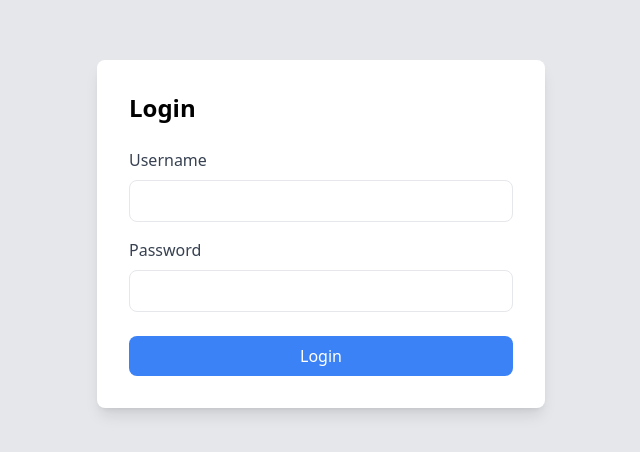
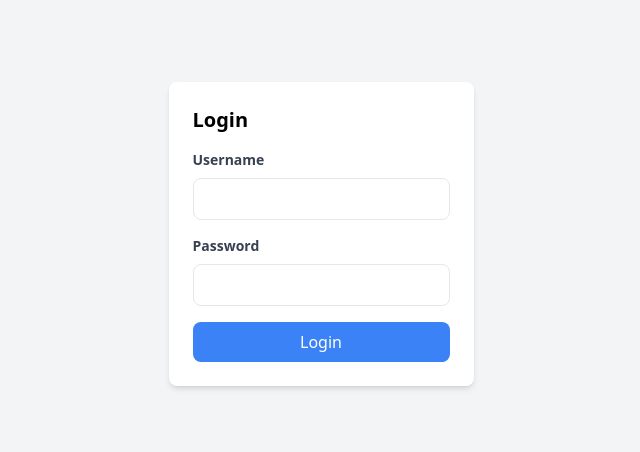
Before and after one commit to Thirapi/comunication, a React (Vite) app: page / in a window 1280 px wide. Shown: the part 166-618 px from the top of the page, without its empty margins (319-959 px from the left). Built offline with nearby package versions, Linux system fonts and the light colour scheme; no server answers.

Commit message:
Fix authentication session issue after login

```diff
--- a/src/pages/Chat.jsx
+++ b/src/pages/Chat.jsx
@@ -1,3 +1,4 @@
+// Chat.jsx
 import React, { useState, useEffect } from 'react';
 import { useNavigate } from 'react-router-dom';
 import supabase from '../supabaseClient';
@@ -9,10 +10,9 @@ const Chat = () => {
   const navigate = useNavigate();
 
   useEffect(() => {
-    // Fetch authenticated user
     const getUser = async () => {
       const { data: { user }, error } = await supabase.auth.getUser();
-      if (error) {
+      if (error || !user) {
         console.error('Error fetching user', error);
         navigate('/'); // Redirect to login if user is not authenticated
       } else {
@@ -21,7 +21,6 @@ const Chat = () => {
     };
 
     getUser();
-
     fetchMessages();
 
     const subscription = supabase
--- a/src/pages/Login.jsx
+++ b/src/pages/Login.jsx
@@ -1,52 +1,85 @@
+// Login.jsx
 import React, { useState } from 'react';
 import { useNavigate } from 'react-router-dom';
 import supabase from '../supabaseClient';
-import bcrypt from 'bcryptjs';
 
 const Login = () => {
   const [username, setUsername] = useState('');
   const [password, setPassword] = useState('');
+  const [error, setError] = useState('');
   const navigate = useNavigate();
 
   const handleLogin = async (e) => {
     e.preventDefault();
 
-    // Fetch the user by username
-    const { data: user, error } = await supabase
+    // Fetch user data
+    const { data, error } = await supabase
       .from('users')
       .select('*')
       .eq('username', username)
       .single();
 
-    if (error || !user) {
+    if (error) {
+      setError('User not found');
       console.error('User not found', error);
       return;
     }
 
-    // Compare passwords
-    const match = await bcrypt.compare(password, user.password);
-    if (match) {
-      // Successful login
-      navigate('/chat');
-    } else {
-      console.error('Password mismatch');
+    const user = data;
+
+    // Verify password
+    const isValidPassword = await bcrypt.compare(password, user.password);
+    if (!isValidPassword) {
+      setError('Invalid password');
+      console.error('Invalid password');
+      return;
     }
+
+    // Set session
+    const { error: authError } = await supabase.auth.signInWithPassword({
+      email: user.email,
+      password,
+    });
+
+    if (authError) {
+      setError('Error setting auth session');
+      console.error('Error setting auth session', authError);
+      return;
+    }
+
+    // Navigate to chat
+    navigate('/chat');
   };
 
   return (
-    <div className="flex items-center justify-center h-screen bg-gray-200">
-      <div className="bg-white p-8 rounded-lg shadow-lg max-w-md w-full">
-        <h2 className="text-2xl font-bold mb-6">Login</h2>
+    <div className="flex items-center justify-center min-h-screen bg-gray-100">
+      <div className="p-6 bg-white rounded-lg shadow-md">
+        <h2 className="mb-4 text-xl font-semibold">Login</h2>
+        {error && <div className="mb-4 text-red-500">{error}</div>}
         <form onSubmit={handleLogin}>
           <div className="mb-4">
-            <label className="block text-gray-700 mb-2" htmlFor="username">Username</label>
-            <input type="text" id="username" className="w-full px-3 py-2 border rounded-lg" value={username} onChange={(e) => setUsername(e.target.value)} />
+            <label className="block mb-2 text-sm font-bold text-gray-700">Username</label>
+            <input
+              type="text"
+              className="w-full px-3 py-2 border rounded-lg"
+              value={username}
+              onChange={(e) => setUsername(e.target.value)}
+              required
+            />
           </div>
-          <div className="mb-6">
-            <label className="block text-gray-700 mb-2" htmlFor="password">Password</label>
-            <input type="password" id="password" className="w-full px-3 py-2 border rounded-lg" value={password} onChange={(e) => setPassword(e.target.value)} />
+          <div className="mb-4">
+            <label className="block mb-2 text-sm font-bold text-gray-700">Password</label>
+            <input
+              type="password"
+              className="w-full px-3 py-2 border rounded-lg"
+              value={password}
+              onChange={(e) => setPassword(e.target.value)}
+              required
+            />
           </div>
-          <button className="bg-blue-500 text-white px-4 py-2 rounded-lg w-full">Login</button>
+          <button type="submit" className="w-full px-4 py-2 text-white bg-blue-500 rounded-lg">
+            Login
+          </button>
         </form>
       </div>
     </div>
```
